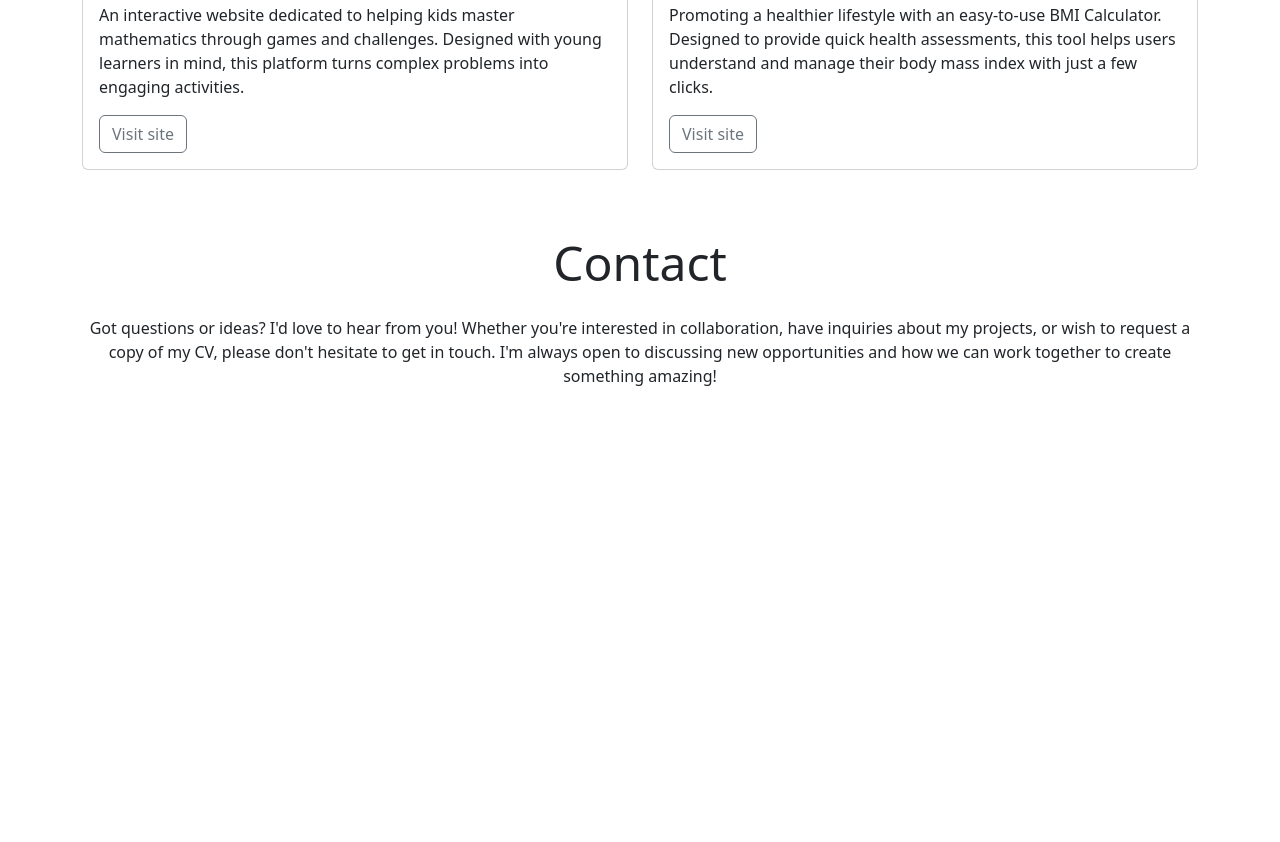
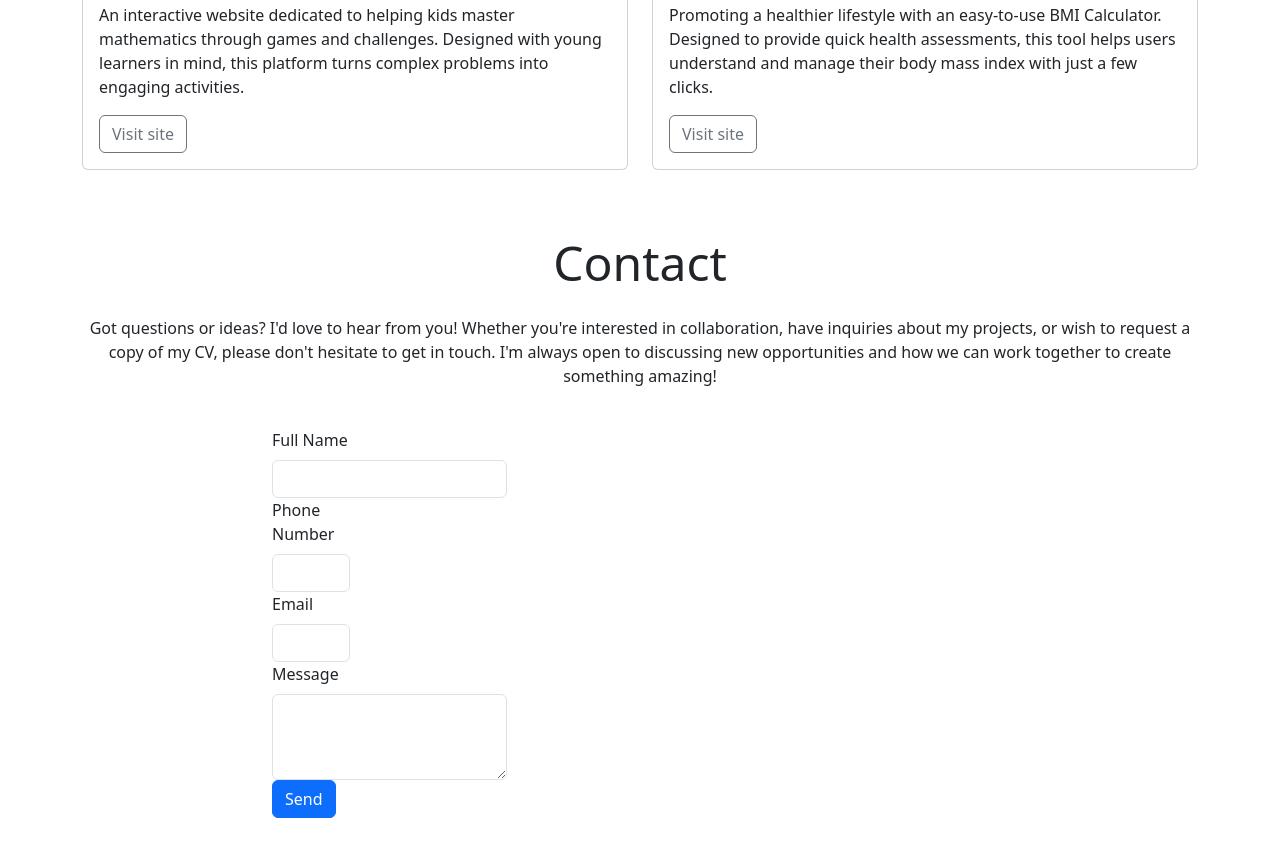
Before and after one commit to HelenLloydJeng/Portfolio, a plain HTML site: page index.html in a window 1280 px wide. Shown: the part 1665-2507 px from the top of the page. Before the commit the page ends 2093 px from the top, so only its background shows below. Drawn offline with nearby package versions, Linux system fonts and the light colour scheme.

Commit message:
added form from boothub and adjusted coding to make the form shorter

```diff
--- a/index.html
+++ b/index.html
@@ -194,12 +194,40 @@
                 touch. I'm always open to discussing new opportunities and how we
                 can work together to create something amazing!</p>
         </div>
-        <div class="col-12 col-md-10 col-lg-8">
-            <!-- Add your form here -->
+                  <div class="col-12 col-md-10 col-lg-8 mb-4">
+                <!-- Add your form here -->
+                <form class="row g-3">
+                    <!-- full name field-->
+                    <div class="col-lg-4">
+                      <label for="fullName" class="form-label">Full Name</label>
+                      <input type="text" class="form-control" id="fullName">
+                    <!-- phone number field -->
+                    <div class="col-lg-4">
+                      <label for="phoneNumber" class="form-label">Phone Number</label>
+                      <input type="number" class="form-control" id="phoneNumber">
+                    </div>
 
-        </div>
-    </div>
-</footer>
+                    <!-- Email Field -->
+                    <div class="col-lg-4">
+                      <label for="emailAddress" class="form-label">Email</label>
+                      <input type="email" class="form-control" id="emailAddress">
+                    </div>
+
+                                        <!-- Message Textarea Field -->
+                                        <div class="col-12">
+                                            <label for="message" class="form-label">Message</label>
+                                            <textarea class="form-control" id="message" rows="3"></textarea>
+                                        </div>
+                                        <!-- Submit Button -->
+                                        <div class="col-12">
+                                            <button type="submit" class="btn btn-primary ">Send</button>
+                                        </div>
+                                    </form>
+                                </div>
+                            </div>
+                        </footer>
+
+
 
 
     <!-- Bootstrap JS Link -->
```
Also changed, not shown: contact.html (+31 -4 lines).
